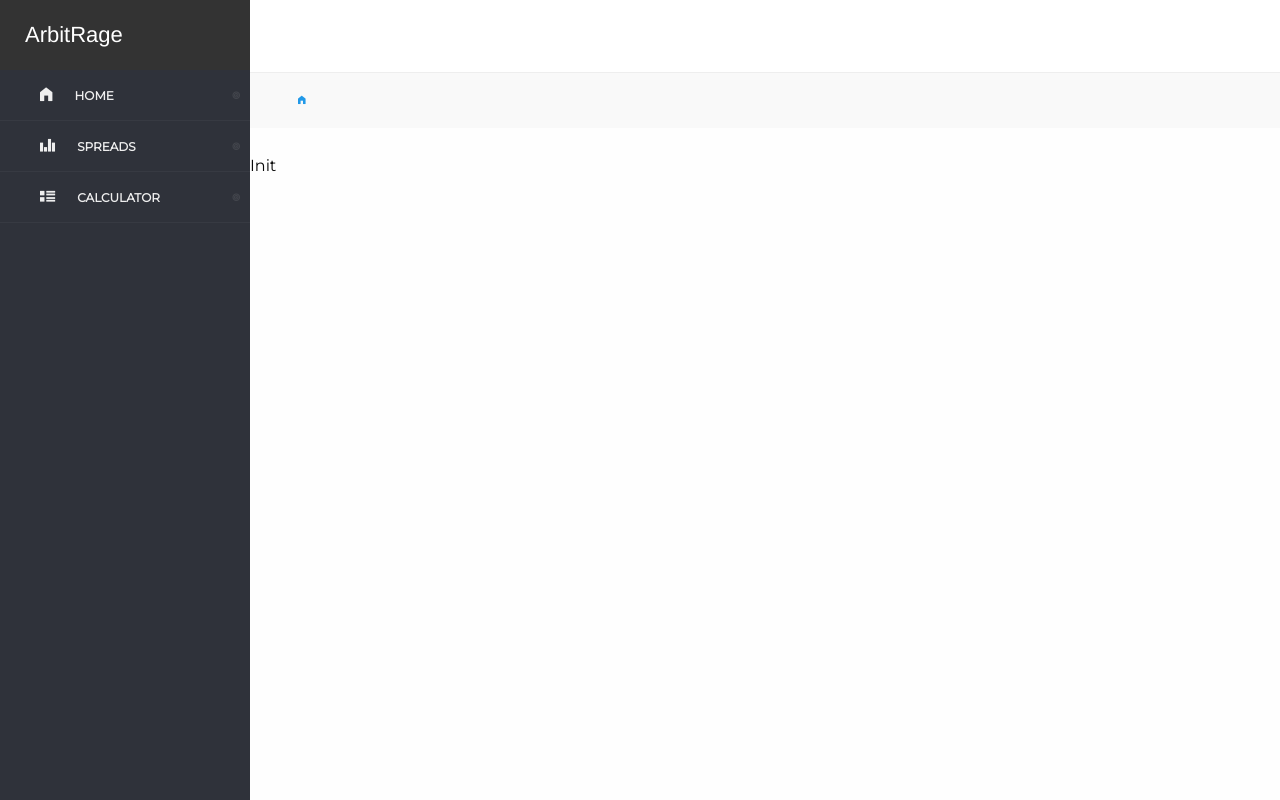
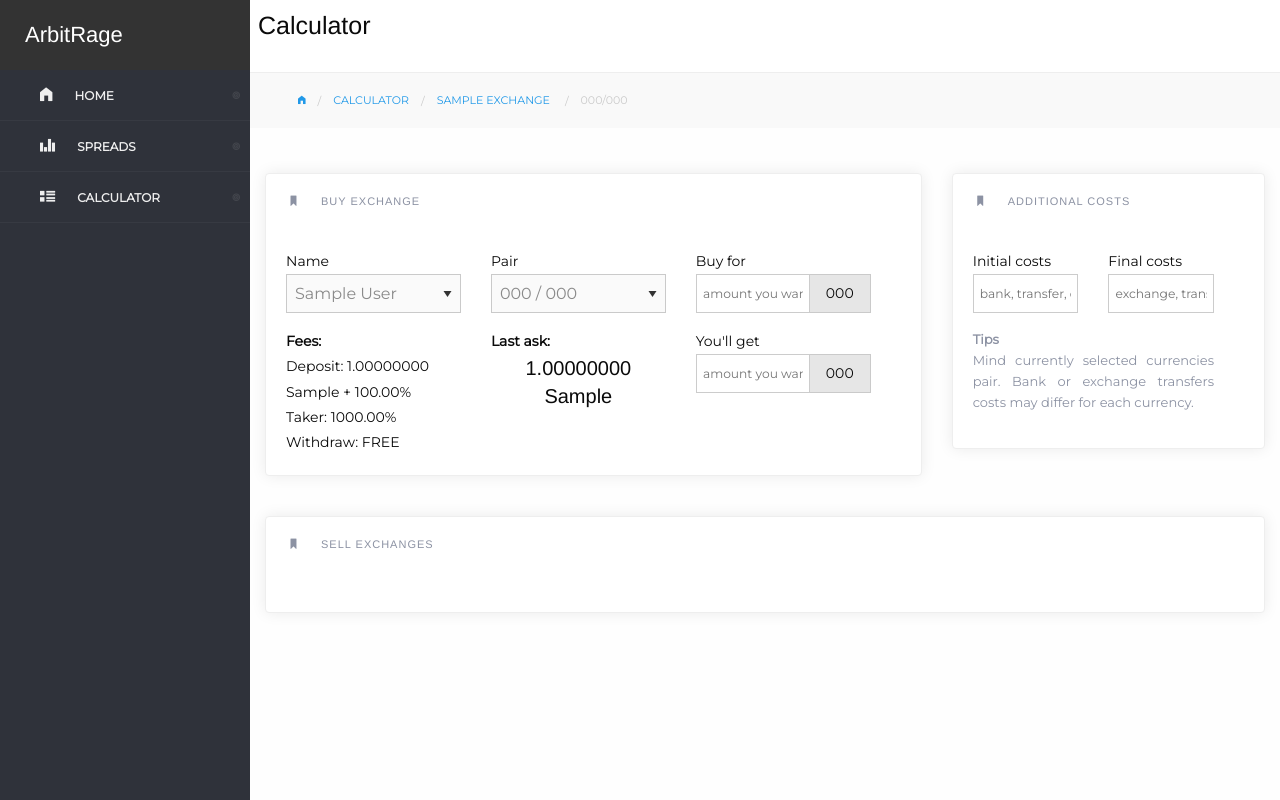
Before and after one commit to harzo/ArbitRage, a Django app: page /calculator/ in a window 1280 px wide. Run offline with Django 3.2, Linux system fonts and the light colour scheme; tables that the repository leaves empty hold one stand-in row (values such as "Sample post").

Commit message:
Add ExchangeFee model and calculator template

```diff
--- a/arbitrage/urls.py
+++ b/arbitrage/urls.py
@@ -23,5 +23,7 @@ urlpatterns = [
     path('spreads/', exchanges_views.spreads, name="spreads"),
     path('spreads/<left>/<right>', exchanges_views.spreads, name="spreads"),
     path('calculator/', exchanges_views.calculator, name="calculator"),
+    path('calculator/<exchange>/', exchanges_views.calculator, name="calculator"),
+    path('calculator/<exchange>/<left>/<right>', exchanges_views.calculator, name="calculator"),
     path('update/', include('exchanges_crawler.urls')),
 ]
--- a/exchanges/static/exchanges/css/box.css
+++ b/exchanges/static/exchanges/css/box.css
@@ -13,6 +13,7 @@
     clear: both;
     padding: 20px;
     color: #8c92a3;
+    display: block;
 }
 
 .box .box-body p {
--- /dev/null
+++ b/exchanges/templates/exchanges/calculator.html
@@ -0,0 +1,174 @@
+{% extends "overview/base.html" %}
+
+{% load static exchanges_tags %}
+
+{% block css %}
+  <link rel="stylesheet" href="{% static "exchanges/css/exchanges.css" %}">
+  <link rel="stylesheet" href="{% static "exchanges/css/box.css" %}">
+{% endblock %}
+
+{% block js %}
+{#<script type="text/javascript" src="https://files.coinmarketcap.com/static/widget/currency.js"></script>#}
+{% endblock %}
+
+{% block body_attr %}class="calculator"{% endblock %}
+
+{% block top_bar %}
+    <h4>Calculator</h4>
+{% endblock %}
+
+{% block breadcrumbs %}
+  <li><a {% if not exchange %}class="disabled strong"{% endif %} href="{% url 'calculator' %}">Calculator</a></li>
+  {% if exchange %}
+    <li><a {% if not selected_pair %}class="disabled strong"{% endif %} href="{% url 'calculator' exchange.name %}">
+      {{ exchange.name }}
+    </a></li>
+  {% endif %}
+  {% if selected_pair %}
+    <li class="disabled strong">{{ selected_pair.left.code }}/{{ selected_pair.right.code }}</li>
+  {% endif %}
+{% endblock %}
+
+{% block base_body %}
+<div class="row">
+  <div class="small-12 medium-7 large-8 columns">
+    <div class="box">
+      <div class="box-header bg-transparent">
+        <!-- tools box -->
+        <div class="pull-right box-tools"> <span class="box-btn" data-widget="collapse"><i class="icon-minus"></i>
+        </span> <span class="box-btn" data-widget="remove"><i class="icon-cross"></i>
+        </span> </div>
+        <h3 class="box-title">
+          <i class="fi-bookmark"></i>
+          <span>Buy Exchange</span>
+        </h3>
+      </div>
+
+      <div class="box-body">
+        <div class="row">
+          <div class="large-4 columns">
+            <label>Name
+              <select>
+              {% for exch in exchanges %}
+              <option value="{{ exch.display_name }}" {% if exch.id == exchange.id %}selected{% endif %}>{{ exch.display_name }}</option>
+              {% endfor %}
+              </select>
+            </label>
+            <label><strong>Fees:</strong><br />
+              {% if not deposit_fees %}
+                Deposit: FREE
+              {% elif deposit_fees|length == 1 %}
+                Deposit: {{ deposit_fees.0.value|currency_format:selected_pair.right|currency_sign:selected_pair.right }}
+                + {{ deposit_fees.0.fraction|multiply:100|floatformat:2 }}%
+              {% else %}
+                Deposit: <select>
+                  {% for fee in deposit_fees %}
+                  <option value="{{ fee.id }}">{{ fee.name }}</option>
+                  {% endfor %}
+                </select>
+              {% endif %}<br />
+              Taker: {{ exchange.taker_fee|multiply:100|floatformat:2 }}%<br />
+              {% if not withdraw_fees %}
+                Withdraw: FREE
+              {% elif withdraw_fees|length == 1 %}
+                Withdraw: {{ withdraw_fees.0.value|currency_format:selected_pair.left|currency_sign:selected_pair.left }}
+                {% if withdraw_fees.0.fraction > 0 %} %}+ {{ withdraw_fees.0.fraction|multiply:100|floatformat:2 }}%{% endif %}
+              {% else %}
+                Withdraw: <select>
+                  {% for fee in withdraw_fees %}
+                  <option value="{{ fee.id }}">{{ fee.name }}</option>
+                  {% endfor %}
+                </select>
+              {% endif %}
+            </label>
+          </div>
+          <div class="large-4 columns">
+            <label>Pair
+              <select>
+                {% for pair in exchange_pairs %}
+                <option value="{{ pair.id }}" {% if selected_pair == pair %}selected{% endif %}>
+                  {{ pair.left.code }} / {{ pair.right.code }}
+                </option>
+                {% endfor %}
+              </select>
+            </label>
+            <label><strong>Last ask:</strong></label>
+            <label>
+              <h5 class="text-center">{{ selected_pair.last_ask|currency_format:selected_pair.right|currency_sign:selected_pair.right }}</h5>
+            </label>
+          </div>
+          <div class="large-4 columns">
+            <label>Buy for
+            <div class="input-group">
+              <input class="input-group-field" type="text" placeholder="amount you want to spent">
+              <span class="input-group-label">{{ selected_pair.right.code }}</span>
+            </div>
+            </label>
+            <label>You'll get
+            <div class="input-group">
+              <input class="input-group-field" type="text" placeholder="amount you want to get">
+              <span class="input-group-label">{{ selected_pair.left.code }}</span>
+            </div>
+            </label>
+          </div>
+      </div>
+    </div>
+  </div>
+</div>
+  <div class="small-12 medium-5 large-4 columns">
+    <div class="box">
+      <div class="box-header bg-transparent">
+        <!-- tools box -->
+        <div class="pull-right box-tools"> <span class="box-btn" data-widget="collapse"><i class="icon-minus"></i>
+        </span> <span class="box-btn" data-widget="remove"><i class="icon-cross"></i>
+        </span> </div>
+        <h3 class="box-title">
+          <i class="fi-bookmark"></i>
+          <span>Additional Costs</span>
+        </h3>
+      </div>
+
+      <div class="box-body">
+        <div class="row">
+          <div class="large-6 columns">
+            <label>Initial costs
+            <input type="text" placeholder="bank, transfer, etc.">
+            </label>
+          </div>
+          <div class="large-6 columns">
+            <label>Final costs
+            <input type="text" placeholder="exchange, transfer, etc.">
+            </label>
+          </div>
+        </div>
+        <div class="row columns">
+          <p class="text-justify">
+            <strong>Tips</strong></br>
+            Mind currently selected currencies pair. Bank or exchange transfers costs may differ for each currency.
+          </p>
+        </div>
+      </div>
+    </div>
+  </div>
+</div>
+<div class="row">
+  <div class="small-12 medium-12 large-12 columns">
+    <div class="box">
+      <div class="box-header bg-transparent">
+        <div class="pull-right box-tools">
+          <span class="box-btn" data-widget="collapse"><i class="icon-minus"></i></span>
+          <span class="box-btn" data-widget="remove"><i class="icon-cross"></i></span>
+        </div>
+        <h3 class="box-title">
+          <i class="fi-bookmark"></i>
+          <span>Sell Exchanges</span>
+        </h3>
+      </div>
+
+      <div class="box-body">
+
+      </div>
+    </div>
+  </div>
+</div>
+{% endblock %}
--- a/exchanges/templatetags/exchanges_tags.py
+++ b/exchanges/templatetags/exchanges_tags.py
@@ -27,8 +27,8 @@ def currency_sign(value, arg):
 def currency_format(value, arg):
     if type(arg) != Currency:
         return value
-
-    return "{0:.8f}".format(float(value)) if arg.crypto else "{0:.2f}".format(float(value))
+    value = float(value)
+    return "{0:.8f}".format(value) if arg.crypto else "{0:.2f}".format(value)
 
 
 @register.filter
--- a/exchanges/views.py
+++ b/exchanges/views.py
@@ -1,8 +1,12 @@
 from django.shortcuts import render
-from exchanges.models import Currency, ExchangePair
 from django.views.decorators.http import require_http_methods
 from django.shortcuts import get_object_or_404
-import json
+from django.db.models import Count
+from exchanges.models import Currency, ExchangePair, Exchange, ExchangeFee
+from exchanges.views_helpers import get_grouped_currencies_pairs, \
+    calculate_basic_profit, calculate_orderbook_buy_value, \
+    calculate_orderbook_sell_amount, calculate_profit_base, \
+    calculate_ticker_spreads
 
 
 @require_http_methods(["GET"])
@@ -12,7 +16,7 @@ def spreads(request, left="BTC", right="USD"):
 
     pair_groups = get_grouped_currencies_pairs()
 
-    pairs = ExchangePair.objects.filter(left=left, right=right, active=True, exchange__active=True).all().order_by('exchange__id')
+    pairs = ExchangePair.objects.filter(left=left, right=right, active=True, exchange__active=True).order_by('exchange__id')
 
     profit_base = calculate_profit_base(5000, 'USD', right)
     spreads = calculate_ticker_spreads(pairs, profit_base)
@@ -28,118 +32,39 @@ def spreads(request, left="BTC", right="USD"):
     return render(request, 'exchanges/spreads.html', context)
 
 
-def get_grouped_currencies_pairs():
-    pair_groups = {}
-    for obj in ExchangePair.objects.filter(active=True).all():
-        pair_groups.setdefault(obj.left.code, set()).update([obj.right.code])
+@require_http_methods(["GET"])
+def calculator(request, exchange=None, left=None, right=None):
+    if exchange:
+        exchange = get_object_or_404(Exchange, name=exchange, active=True)
 
-    return pair_groups
+    exchanges = Exchange.objects.annotate(pairs_count=Count('pairs')).filter(active=True, pairs_count__gt=0).all().order_by('display_name')
 
+    if not exchange and exchanges:
+        exchange = exchanges.first()
 
-def calculate_ticker_spreads(pairs, profit_base):
-    spreads = []
+    selected_pair = None
+    if exchange and left and right:
+        selected_pair = get_object_or_404(ExchangePair, left__code=left, right__code=right, exchange=exchange, active=True)
 
-    for pair_idx in range(len(pairs)):
-        for pair_idx2 in range(len(pairs)):
-            if pair_idx == pair_idx2:
-                continue
+    exchange_pairs = None
+    if exchange:
+        exchange_pairs = exchange.pairs.filter(active=True).order_by('id').all()
 
-            spread = pairs[pair_idx2].last_bid - pairs[pair_idx].last_ask
+    if not selected_pair and exchange_pairs:
+        selected_pair = ExchangePair.objects.filter(exchange=exchange, active=True).order_by('id').first()
 
-            if spread > 0:
-                profit = calculate_basic_profit(profit_base, pairs[pair_idx], pairs[pair_idx2])
+    deposit_fees, withdraw_fees = None, None
+    if selected_pair:
+        deposit_fees = ExchangeFee.objects.filter(exchange=exchange, currency=selected_pair.right, deposit=True, active=True)
+        withdraw_fees = ExchangeFee.objects.filter(exchange=exchange, currency=selected_pair.left, deposit=False, active=True)
 
-                if profit > 0:
-                    spreads.append({
-                        'buy_exchange': pairs[pair_idx].exchange,
-                        'sell_exchange': pairs[pair_idx2].exchange,
-                        'buy_rate': pairs[pair_idx].last_ask,
-                        'sell_rate': pairs[pair_idx2].last_bid,
-                        'spread': spread,
-                        'profit': profit
-                    })
+    context = {
+        "exchange": exchange,
+        "exchanges": exchanges,
+        "selected_pair": selected_pair,
+        "exchange_pairs": exchange_pairs,
+        "deposit_fees": deposit_fees,
+        "withdraw_fees": withdraw_fees
+    }
 
-    spreads.sort(key=lambda x: -x['profit'])
-
-    return spreads
-
-
-def calculate_profit_base(amount, code, right):
-    if code == right.code:
-        return amount
-
-    left = Currency.objects.filter(code=code).first()
-
-    if not left:
-        return 0
-
-    pair = ExchangePair.objects.filter(left=right, right=left).first()
-
-    if not pair:
-        return 0
-
-    return amount/pair.last_ask
-
-
-def calculate_basic_profit(amount, buy_pair, sell_pair):
-    buy_value = calculate_orderbook_buy_value(buy_pair, amount)
-
-    sell_amount = calculate_orderbook_sell_amount(sell_pair, buy_value)
-
-    return sell_amount - amount
-
-
-def calculate_orderbook_buy_value(pair, right_amount):
-    try:
-        asks = eval(pair.asks)
-    except SyntaxError:
-        return 0
-
-    amount_left = right_amount
-    value = 0
-
-    for ask in asks:
-        b_rate, b_value = float(ask[0]), float(ask[1])
-        ask_amount = b_rate * b_value
-
-        if ask_amount >= amount_left:
-            ratio = amount_left/ask_amount
-
-            amount_left = 0
-            value += b_value*ratio
-        else:
-            amount_left -= ask_amount
-            value += b_value
-
-    return value*(1-pair.exchange.taker_fee)
-
-
-def calculate_orderbook_sell_amount(pair, left_value):
-    try:
-        bids = eval(pair.bids)
-    except SyntaxError:
-        return 0
-
-    value_left = left_value
-    amount = 0
-
-    for bid in bids:
-        a_rate, a_value = float(bid[0]), float(bid[1])
-
-        bid_value = a_value
-
-        if bid_value >= value_left:
-            ratio = value_left/bid_value
-
-            value_left = 0
-            amount += a_rate*a_value*ratio
-        else:
-            value_left -= bid_value
-            amount += a_rate*a_value
-
-    return amount
-
-
-def calculator(request):
-
-    return render(request, 'overview/index.html')
+    return render(request, 'exchanges/calculator.html', context)
--- a/overview/static/overview/css/overview.css
+++ b/overview/static/overview/css/overview.css
@@ -104,3 +104,24 @@ body, html{
     background: #F9F9F9;
     margin: 0 0 25px 0;
 }
+
+input[type="text"], input[type="password"], input[type="date"], input[type="datetime"], input[type="datetime-local"], input[type="month"], input[type="week"], input[type="email"], input[type="number"], input[type="search"], input[type="tel"], input[type="time"], input[type="url"], input[type="color"] {
+    -webkit-appearance: none;
+    -webkit-border-radius: 0px;
+    background-color: white;
+    font-family: inherit;
+    border-style: solid;
+    border-width: 1px;
+    border-color: #cccccc;
+    box-shadow: none;
+    color: rgba(0, 0, 0, 0.75);
+    display: block;
+    font-size: 0.875em;
+    padding: 0.5em;
+    /* height: 2.3125em; */
+    width: 100%;
+    -webkit-box-sizing: border-box;
+    -moz-box-sizing: border-box;
+    box-sizing: border-box;
+    transition: box-shadow 0.45s, border-color 0.45s ease-in-out;
+}
```
Also changed, not shown: exchanges/admin.py (+6 -2 lines), exchanges/models.py (+16 -0 lines), exchanges/views_helpers.py (+113 -0 lines), exchanges/templates/exchanges/spreads.html (indentation only).
